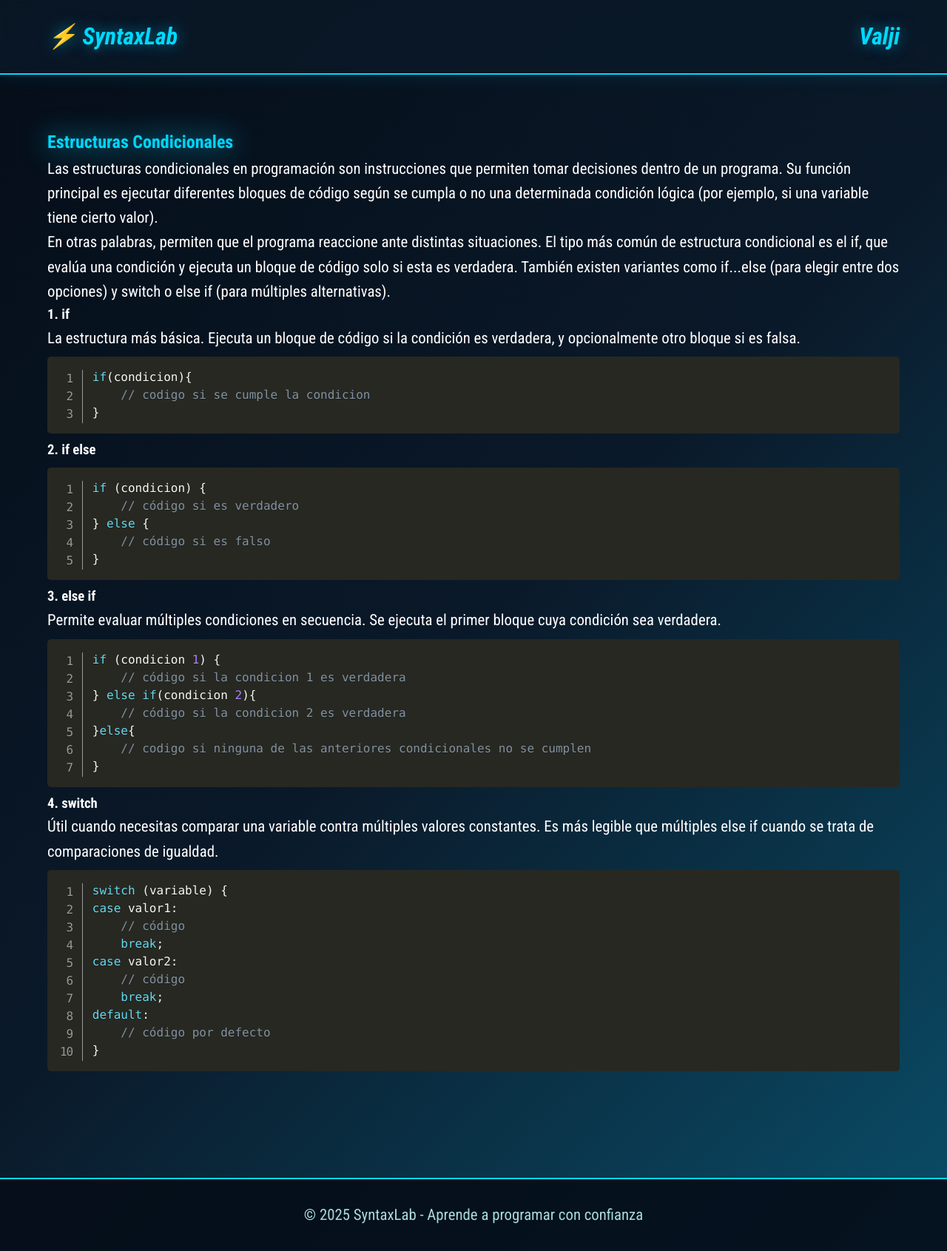
After one commit to progValji/Sintaxis-en-Java, a Flask app: template templates/condicionales.html in a window 1280 px wide. The commit adds this page. Shown: the whole page at 74% size. Run offline with Flask 3, Linux system fonts and the light colour scheme; the template is opened without the code that fills it, so the values that code supplies are empty.

Commit message:
Estructura HTML, Agregacion Archivos Prism Y Nv Componentes

```diff
--- a/app.py
+++ b/app.py
@@ -8,7 +8,7 @@ def index():
 
 @app.route("/condicionales")
 def condicionales():
-    return 'Condicionales'
+    return render_template('condicionales.html')
 
 @app.route("/ciclos")
 def ciclos():
--- a/static/CSS/index.css
+++ b/static/CSS/index.css
@@ -1,8 +1,4 @@
         /* primera seccion*/
-        .main__container{
-            padding: 4.5rem 0;
-        }
-
         .main__container  div:first-child{
             text-align: center;
             margin-bottom: 3rem;
--- a/static/CSS/main.css
+++ b/static/CSS/main.css
@@ -39,6 +39,8 @@
             width: min(1200px, 90%);
             margin: 0 auto;
         }
+
+        .mainContainer{padding: 4.5rem 0;}
 
         .neon{
             background: linear-gradient(90deg, var(--color-primary), var(--color-accent));
--- /dev/null
+++ b/static/CSS/prism.css
@@ -0,0 +1,4 @@
+/* PrismJS 1.30.0
+https://prismjs.com/download#themes=prism-okaidia&languages=markup+css+clike+javascript+java&plugins=line-numbers+remove-initial-line-feed */
+code[class*=language-],pre[class*=language-]{color:#f8f8f2;background:0 0;text-shadow:0 1px rgba(0,0,0,.3);font-family:Consolas,Monaco,'Andale Mono','Ubuntu Mono',monospace;font-size:1em;text-align:left;white-space:pre;word-spacing:normal;word-break:normal;word-wrap:normal;line-height:1.5;-moz-tab-size:4;-o-tab-size:4;tab-size:4;-webkit-hyphens:none;-moz-hyphens:none;-ms-hyphens:none;hyphens:none}pre[class*=language-]{padding:1em;margin:.5em 0;overflow:auto;border-radius:.3em}:not(pre)>code[class*=language-],pre[class*=language-]{background:#272822}:not(pre)>code[class*=language-]{padding:.1em;border-radius:.3em;white-space:normal}.token.cdata,.token.comment,.token.doctype,.token.prolog{color:#8292a2}.token.punctuation{color:#f8f8f2}.token.namespace{opacity:.7}.token.constant,.token.deleted,.token.property,.token.symbol,.token.tag{color:#f92672}.token.boolean,.token.number{color:#ae81ff}.token.attr-name,.token.builtin,.token.char,.token.inserted,.token.selector,.token.string{color:#a6e22e}.language-css .token.string,.style .token.string,.token.entity,.token.operator,.token.url,.token.variable{color:#f8f8f2}.token.atrule,.token.attr-value,.token.class-name,.token.function{color:#e6db74}.token.keyword{color:#66d9ef}.token.important,.token.regex{color:#fd971f}.token.bold,.token.important{font-weight:700}.token.italic{font-style:italic}.token.entity{cursor:help}
+pre[class*=language-].line-numbers{position:relative;padding-left:3.8em;counter-reset:linenumber}pre[class*=language-].line-numbers>code{position:relative;white-space:inherit}.line-numbers .line-numbers-rows{position:absolute;pointer-events:none;top:0;font-size:100%;left:-3.8em;width:3em;letter-spacing:-1px;border-right:1px solid #999;-webkit-user-select:none;-moz-user-select:none;-ms-user-select:none;user-select:none}.line-numbers-rows>span{display:block;counter-increment:linenumber}.line-numbers-rows>span:before{content:counter(linenumber);color:#999;display:block;padding-right:.8em;text-align:right}
--- /dev/null
+++ b/templates/condicionales.html
@@ -0,0 +1,76 @@
+<link rel="stylesheet" href="{{ url_for('static', filename='CSS/prism.css')}}">
+{% extends "base.html" %}
+
+{% block contenido %}
+    <main>
+        <section class="mainContainer container">
+            <div>
+                <h1 class="main__title neon">Estructuras Condicionales</h1>
+
+                <p>Las estructuras condicionales en programación son instrucciones que permiten tomar decisiones
+                dentro de un programa. Su función principal es ejecutar diferentes bloques de código según
+                se cumpla o no una determinada condición lógica (por ejemplo, si una variable tiene cierto
+                valor).</p>
+
+                <p>En otras palabras, permiten que el programa reaccione ante distintas situaciones.
+                El tipo más común de estructura condicional es el if, que evalúa una condición y ejecuta un bloque de código
+                solo si esta es verdadera. También existen variantes como if...else (para elegir entre dos opciones) y
+                switch o else if (para múltiples alternativas).</p>
+            </div>
+            <div>
+                <article>
+                    <h1>1. if</h1>
+                    <p>La estructura más básica. Ejecuta un bloque de código si la condición es verdadera, y
+                        opcionalmente otro bloque si es falsa.</p>
+                    <pre class="language-java"><code class="line-numbers">
+if(condicion){
+    // codigo si se cumple la condicion
+}</code></pre>
+                </article>
+                <article>
+                    <h1>2. if else</h1>
+                    <pre class="language-java"><code class="line-numbers">
+if (condicion) {
+    // código si es verdadero
+} else {
+    // código si es falso
+}
+</code></pre>
+                </article>
+                <article>
+                    <h1>3. else if</h1>
+                    <p>Permite evaluar múltiples condiciones en secuencia. Se ejecuta el primer bloque cuya
+                        condición sea verdadera.</p>
+                    <pre class="language-java"><code class="line-numbers">
+if (condicion 1) {
+    // código si la condicion 1 es verdadera
+} else if(condicion 2){
+    // código si la condicion 2 es verdadera
+}else{
+    // codigo si ninguna de las anteriores condicionales no se cumplen
+}
+</code></pre>
+                </article>
+                <article>
+                    <h1>4. switch</h1>
+                    <p>Útil cuando necesitas comparar una variable contra múltiples valores constantes. Es más
+                        legible que múltiples else if cuando se trata de comparaciones de igualdad.</p>
+                    <pre class="language-java"><code class="line-numbers">
+switch (variable) {
+case valor1:
+    // código
+    break;
+case valor2:
+    // código
+    break;
+default:
+    // código por defecto
+}
+</code></pre>
+                </article>
+            </div>
+        </section>
+    </main>
+
+    <script src="{{ url_for('static', filename='JS/prism.js')}}"></script>
+{% endblock %}
--- a/templates/index.html
+++ b/templates/index.html
@@ -3,7 +3,7 @@
 
 {% block contenido %}
     <main>
-        <section class="main__container container">
+        <section class="mainContainer container">
             <div>
                 <h1 class="main__title neon">Domina la Sintaxis de Programación</h1>
                 <p class="main__subtitle fw-300">Aprende los fundamentos esenciales del código de manera estructurada</p>
@@ -23,7 +23,7 @@
             </article>
         </section>
 
-        <section class="main__container container">
+        <section class="mainContainer container">
             <h1 class="">Explora los Conceptos Fundamentales</h1>
 
             <div class="cards">
```
Also changed, not shown: static/JS/prism.js (added).
